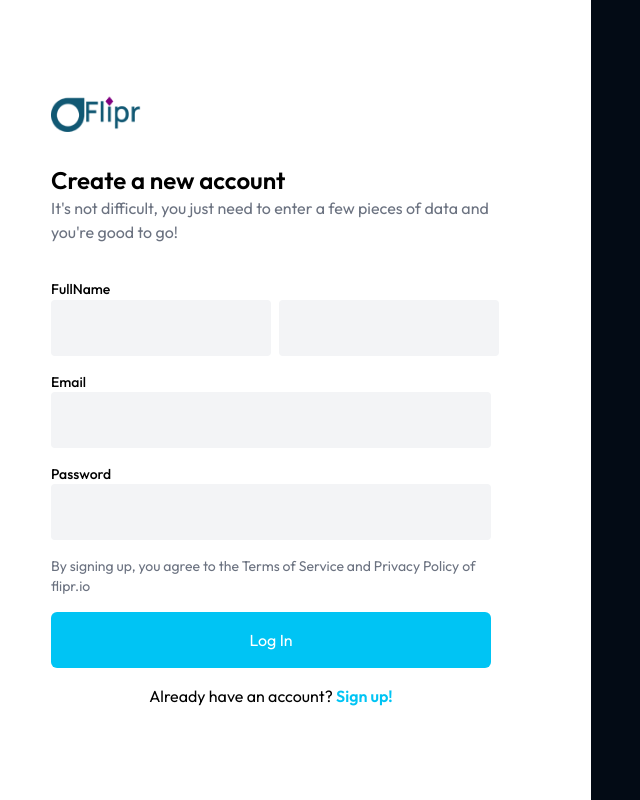
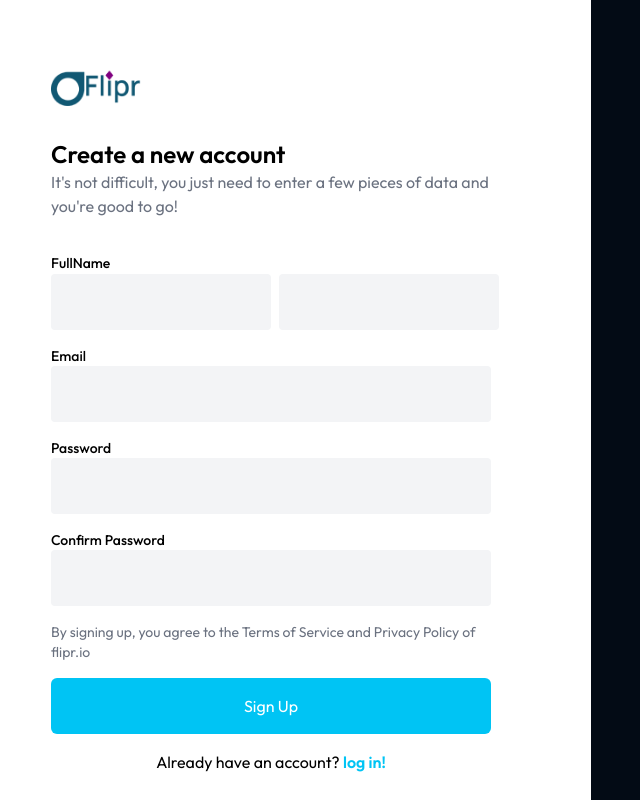
Before and after one commit to olathedev/crypto-landing-page-ui, a Next.js app: page /signup in a window 1280 px wide. Shown: the whole page, without its empty margins (49-689 px from the left). Built offline with nearby package versions, Linux system fonts and the light colour scheme.

Commit message:
Api integration in signup

```diff
--- a/app/(auth)/layout.tsx
+++ b/app/(auth)/layout.tsx
@@ -8,7 +8,7 @@ type Props = {
 const layout = ({ children }: Props) => {
     return (
         <div className='w-full flex h-screen'>
-            <div className="w-full lg:w-1/2 flex justify-center items-center">
+            <div className="w-full overflow-auto lg:w-1/2 flex justify-center items-center pt-10">
                 <div className='w-[440px] flex flex-col gap-8'>
                     <Image src='/logo.png' alt='' height={40} width={90} />
                     {children}
--- a/app/(auth)/signup/page.tsx
+++ b/app/(auth)/signup/page.tsx
@@ -1,9 +1,11 @@
 'use client'
+import { apiService } from '@/services'
 import { signUpSchema } from '@/utils'
 import { zodResolver } from '@hookform/resolvers/zod'
 import Link from 'next/link'
-import React from 'react'
+import React, { useState } from 'react'
 import { useForm } from 'react-hook-form'
+import { toast } from 'sonner'
 import { z } from 'zod'
 
 type Props = {}
@@ -13,8 +15,25 @@ const Signup = (props: Props) => {
         resolver: zodResolver(signUpSchema),
     });
 
-    const onSubmit = (data: signupFormData) => {
+    const [loading, setLoading] = useState(false)
+
+    const onSubmit = async (data: signupFormData) => {
         console.log(data)
+        setLoading(true)
+        const { data: response, error } = await apiService('/auth/register', 'POST', data)
+        setLoading(false)
+        if (error) {
+            toast.error('Request failed', {
+                description: error?.message || 'Something went wrong on our end, please try again'
+            })
+            return
+        }
+        console.log(response)
+        toast.success('Success', {
+            description: response?.data?.message
+        })
+
+
     }
     return (
         <div>
@@ -29,13 +48,13 @@ const Signup = (props: Props) => {
                         <label className='font-[500] text-sm'>FullName</label>
                         <div className="w-full flex gap-2">
                             <div className='w-1/2 flex flex-col'>
-                                <input type="text" className='py-4 px-3 rounded bg-[#F3F4F6]' {...register('firstname')} />
-                                {errors.firstname && <p className="text-xs px-1 text-red-500">{errors.firstname.message}</p>}
+                                <input type="text" className='py-4 px-3 rounded bg-[#F3F4F6]' {...register('firstName')} />
+                                {errors.firstName && <p className="text-xs px-1 text-red-500">{errors.firstName.message}</p>}
 
                             </div>
                             <div className='w-1/2 flex flex-col'>
-                                <input type="text" className='py-4 px-3 rounded bg-[#F3F4F6]' {...register('lastname')} />
-                                {errors.lastname && <p className="text-xs px-1 text-red-500">{errors.lastname.message}</p>}
+                                <input type="text" className='py-4 px-3 rounded bg-[#F3F4F6]' {...register('lastName')} />
+                                {errors.lastName && <p className="text-xs px-1 text-red-500">{errors.lastName.message}</p>}
                             </div>
                         </div>
 
@@ -53,13 +72,20 @@ const Signup = (props: Props) => {
                         <input type="password" className='py-4 px-3 rounded bg-[#F3F4F6]' {...register('password')} />
                         {errors.password && <p className="text-xs px-1 text-red-500">{errors.password.message}</p>}
                     </div>
+                    <div className='flex flex-col'>
+                        <label className='font-[500] text-sm w-full flex justify-between'><span>Confirm Password</span>
+
+                        </label>
+                        <input type="password" className='py-4 px-3 rounded bg-[#F3F4F6]' {...register('confirmPassword')} />
+                        {errors.confirmPassword && <p className="text-xs px-1 text-red-500">{errors.confirmPassword.message}</p>}
+                    </div>
 
                     <div className='flex gap-4'>
                         {/* <input type="checkbox" name="" className='p-2' id="" /> */}
                         <span className='text-sm text-gray-500'>By signing up, you agree to the Terms of Service and Privacy Policy of flipr.io</span>
                     </div>
-                    <button className='py-4 w-full rounded-md bg-primary-200 text-white'>Log In</button>
-                    <div className="text-center">Already have an account? <Link href='/login' className='text-primary-200 font-semibold cursor-pointer'>Sign up!</Link> </div>
+                    <button className='py-4 w-full rounded-md bg-primary-200 text-white'>{ !loading ? 'Sign Up' : 'Processing...' }</button>
+                    <div className="text-center">Already have an account? <Link href='/login' className='text-primary-200 font-semibold cursor-pointer'>log in!</Link> </div>
                 </form>
             </div>
         </div>
--- a/app/globals.css
+++ b/app/globals.css
@@ -3,6 +3,15 @@
 @tailwind utilities;
 
 
+::-webkit-scrollbar {
+    display: none;
+  }
+
+  html {
+    -ms-overflow-style: none;  /* IE and Edge */
+    scrollbar-width: none;  /* Firefox */
+  }
+
 input {
     @apply focus:outline-none
 }
--- a/app/layout.tsx
+++ b/app/layout.tsx
@@ -1,6 +1,7 @@
 import type { Metadata } from "next";
 import { Inter, Outfit } from "next/font/google";
 import "./globals.css";
+import { Toaster } from "sonner";
 
 const inter = Outfit({ subsets: ["latin"] });
 
@@ -16,7 +17,10 @@ export default function RootLayout({
 }>) {
   return (
     <html lang="en">
-      <body className={inter.className}>{children}</body>
+      <body className={inter.className}>
+        <Toaster closeButton position="top-right" expand={true} richColors />
+        {children}
+      </body>
     </html>
   );
 }
--- a/package.json
+++ b/package.json
@@ -15,6 +15,7 @@
     "react": "^18",
     "react-dom": "^18",
     "react-hook-form": "^7.53.0",
+    "sonner": "^1.5.0",
     "zod": "^3.23.8"
   },
   "devDependencies": {
--- a/services/api/api.service.ts
+++ b/services/api/api.service.ts
@@ -1,16 +1,32 @@
 import axios, { Axios, AxiosInstance, AxiosResponse } from "axios";
 
 const apiClient: AxiosInstance = axios.create({
-    baseURL: '',
+    baseURL: process.env.NEXT_PUBLIC_BACKEND_URL,
     timeout: 6000
 })
 
+interface ApiError {
+    message: string;
+    status: string | number;
+    error?: any;
+}
+
 export const apiService = async (endpoint: string, method: 'POST' | 'GET' | 'PATCH' | 'DELETE' = 'GET', data?: Record<string, unknown> | FormData) => {
     try {
-        const config = {method, url: endpoint, ...(data && {data})}
+        const config = { method, url: endpoint, ...(data && { data }) }
         const response: AxiosResponse = await apiClient(config)
-        return {data: response.data}
+        return { data: response.data }
     } catch (error) {
-        return error
+        let apiError: ApiError | undefined
+        if (axios.isAxiosError(error)) {
+            apiError = {
+                message: error.response?.data?.message,
+                status: error.response?.status || 'Error',
+                error: error.response?.data
+            }
+        }
+        console.log('api Error:', apiError)
+
+        return { error: apiError }
     }
 }
--- a/utils/validators.utils.ts
+++ b/utils/validators.utils.ts
@@ -1,9 +1,12 @@
 import { z } from "zod"
 
 export const signUpSchema = z.object({
-    firstname: z.string().min(3, 'Firstname must be at least 3 characters'),
-    lastname: z.string().min(3, 'Lastname must be at least 3 characters'),
+    firstName: z.string().min(3, 'FirstName must be at least 3 characters'),
+    lastName: z.string().min(3, 'LastName must be at least 3 characters'),
     email: z.string().email('Invalid email address'),
     password: z.string().min(6, 'Password must be at least 6 characters'),
-    // confirmPassword: z.string(),
-  })
+    confirmPassword: z.string(),
+  }).refine((data) => data.password === data.confirmPassword, {
+    message: "Passwords don't match",
+    path: ["confirmPassword"],
+  });
```
Also changed, not shown: hooks/useSignupAndLogin.ts (added), 2 other files (tests, documents, lock files or other folders).
